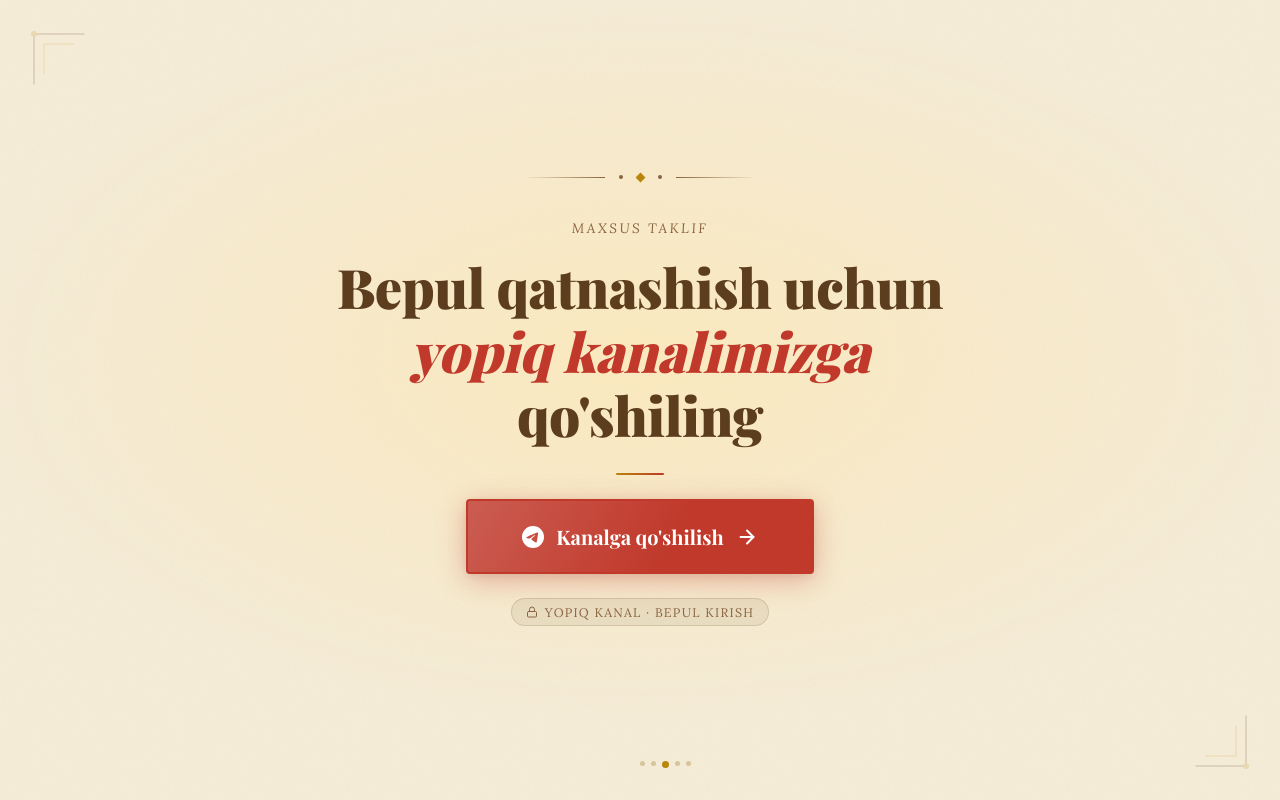
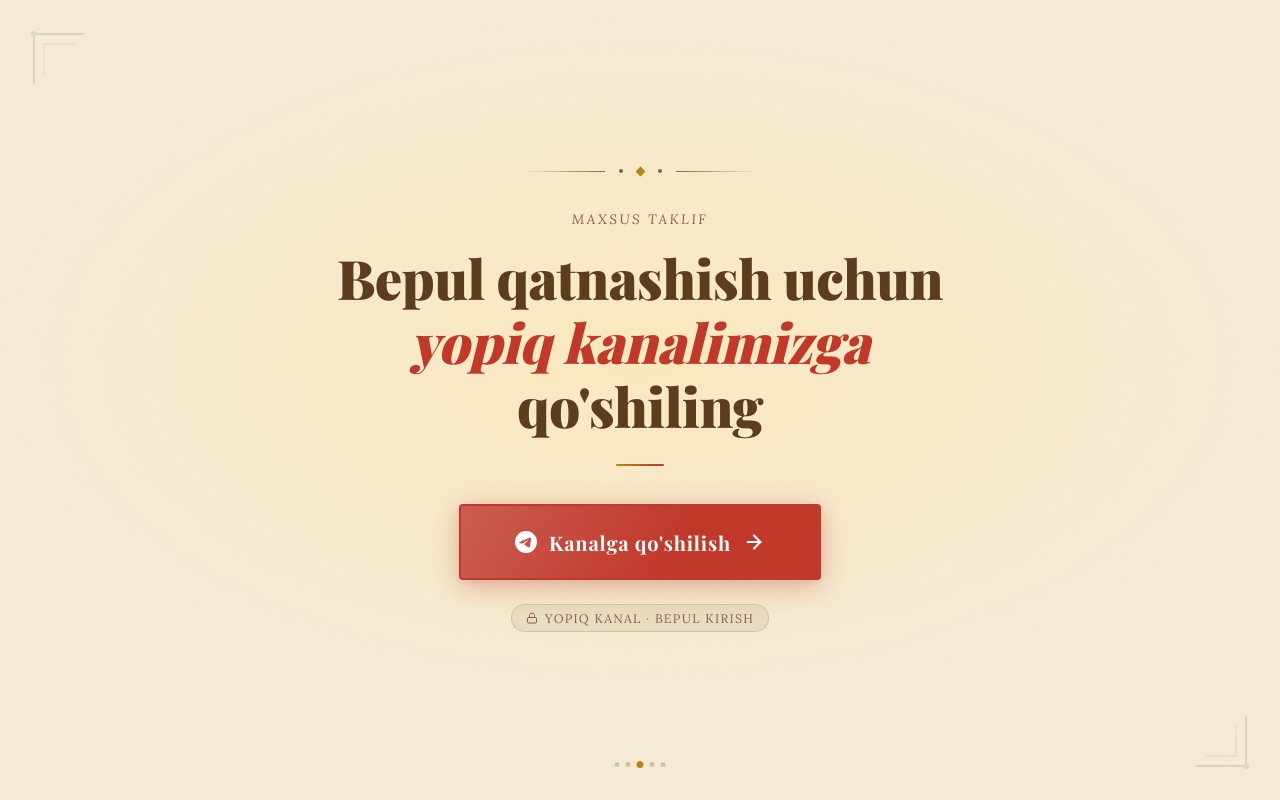
Before and after one commit to jamshidbek-004/kanal, a plain HTML site: page index.html in a window 1280 px wide. Drawn offline with nearby package versions, Linux system fonts and the light colour scheme; a web font is replaced by a local one.

Commit message:
index.html

```diff
--- a/index.html
+++ b/index.html
@@ -4,13 +4,12 @@
   <meta charset="UTF-8" />
   <meta name="viewport" content="width=device-width, initial-scale=1.0"/>
   <title>Kanalga Qo'shiling</title>
-  <link href="https://fonts.googleapis.com/css2?family=Playfair+Display:wght@700;900&family=Lora:ital,wght@0,400;0,600;1,400&display=swap" rel="stylesheet"/>
+  <link href="https://fonts.googleapis.com/css2?family=Playfair+Display:ital,wght@0,700;0,900;1,700&family=Lora:ital,wght@0,400;0,600;1,400&display=swap" rel="stylesheet"/>
   <style>
     *, *::before, *::after { box-sizing: border-box; margin: 0; padding: 0; }
 
     :root {
       --cream:       #F5ECD7;
-      --cream-dark:  #EAD9BC;
       --cream-deep:  #D6C49A;
       --brown:       #5C3D1E;
       --brown-light: #8B6340;
@@ -28,7 +27,6 @@
       overflow: hidden;
     }
 
-    /* Subtle grain overlay */
     body::before {
       content: '';
       position: fixed; inset: 0;
@@ -39,7 +37,6 @@
       opacity: 0.5;
     }
 
-    /* Radial warm glow in center */
     body::after {
       content: '';
       position: fixed; inset: 0;
@@ -47,6 +44,16 @@
       pointer-events: none;
       z-index: 0;
     }
+
+    .corner {
+      position: fixed;
+      width: 120px; height: 120px;
+      opacity: 0.18;
+      pointer-events: none;
+      z-index: 1;
+    }
+    .corner.tl { top: 1.5rem; left: 1.5rem; }
+    .corner.br { bottom: 1.5rem; right: 1.5rem; transform: rotate(180deg); }
 
     .page {
       position: relative;
@@ -60,18 +67,14 @@
       text-align: center;
     }
 
-    /* Decorative top line */
     .ornament {
       display: flex;
       align-items: center;
       gap: 14px;
-      margin-bottom: 2.4rem;
-      opacity: 0;
-      animation: fadeUp 0.8s 0.1s ease forwards;
+      margin-bottom: 2.2rem;
     }
     .ornament-line {
-      width: 80px;
-      height: 1px;
+      width: 80px; height: 1px;
       background: linear-gradient(to right, transparent, var(--brown-light));
     }
     .ornament-line.right {
@@ -96,8 +99,6 @@
       color: var(--brown-light);
       text-transform: uppercase;
       margin-bottom: 1.1rem;
-      opacity: 0;
-      animation: fadeUp 0.8s 0.25s ease forwards;
     }
 
     h1 {
@@ -109,36 +110,19 @@
       max-width: 700px;
       letter-spacing: -0.01em;
       margin-bottom: 1.6rem;
-      opacity: 0;
-      animation: fadeUp 0.9s 0.4s ease forwards;
     }
-
     h1 span {
       color: var(--red);
       font-style: italic;
     }
 
     .divider {
-      width: 48px;
-      height: 2px;
+      width: 48px; height: 2px;
       background: linear-gradient(to right, var(--gold), var(--red));
       border-radius: 2px;
-      margin: 0 auto 1.5rem;
-      opacity: 0;
-      animation: fadeUp 0.8s 0.55s ease forwards;
+      margin: 0 auto 2.4rem;
     }
 
-    .subtitle {
-      font-size: 1.05rem;
-      color: var(--brown-light);
-      line-height: 1.7;
-      max-width: 420px;
-      margin-bottom: 2.8rem;
-      opacity: 0;
-      animation: fadeUp 0.8s 0.65s ease forwards;
-    }
-
-    /* Red CTA button */
     .btn {
       display: inline-flex;
       align-items: center;
@@ -147,10 +131,10 @@
       color: #fff;
       font-family: 'Playfair Display', serif;
       font-weight: 700;
-
+      font-size: 1.25rem;
+      letter-spacing: 0.04em;
       text-decoration: none;
       padding: 1.4rem 3.4rem;
-      font-size: 1.25rem;
       border-radius: 4px;
       border: 2px solid var(--red);
       cursor: pointer;
@@ -158,23 +142,18 @@
       overflow: hidden;
       transition: background 0.25s, transform 0.18s, box-shadow 0.25s;
       box-shadow: 0 6px 28px var(--red-glow), 0 2px 8px rgba(0,0,0,0.08);
-      opacity: 0;
-      animation: fadeUp 0.8s 0.8s ease forwards;
     }
-
     .btn::before {
       content: '';
       position: absolute; inset: 0;
       background: linear-gradient(120deg, rgba(255,255,255,0.18) 0%, transparent 60%);
       pointer-events: none;
     }
-
     .btn svg {
       width: 22px; height: 22px;
       flex-shrink: 0;
       transition: transform 0.2s;
     }
-
     .btn:hover {
       background: var(--red-hover);
       border-color: var(--red-hover);
@@ -184,7 +163,6 @@
     .btn:hover svg { transform: translateX(3px); }
     .btn:active { transform: translateY(0); }
 
-    /* Lock badge */
     .lock-badge {
       display: inline-flex;
       align-items: center;
@@ -198,12 +176,9 @@
       color: var(--brown-light);
       text-transform: uppercase;
       margin-top: 1.5rem;
-      opacity: 0;
-      animation: fadeUp 0.8s 1s ease forwards;
     }
     .lock-badge svg { width: 12px; height: 12px; }
 
-    /* Bottom ornament */
     .bottom-ornament {
       position: fixed;
       bottom: 2rem;
@@ -211,37 +186,21 @@
       transform: translateX(-50%);
       display: flex;
       gap: 6px;
-      opacity: 0;
-      animation: fadeUp 0.8s 1.1s ease forwards;
+      align-items: center;
+      z-index: 1;
     }
     .dot { width: 5px; height: 5px; border-radius: 50%; background: var(--cream-deep); }
     .dot.mid { background: var(--gold); width: 7px; height: 7px; }
 
-    @keyframes fadeUp {
-      from { opacity: 0; transform: translateY(18px); }
-      to   { opacity: 1; transform: translateY(0); }
-    }
-
-    /* Floating corner decorations */
-    .corner {
-      position: fixed;
-      width: 120px; height: 120px;
-      opacity: 0.18;
-      pointer-events: none;
-    }
-    .corner.tl { top: 1.5rem; left: 1.5rem; }
-    .corner.br { bottom: 1.5rem; right: 1.5rem; transform: rotate(180deg); }
-
     @media (max-width: 480px) {
       h1 { font-size: 2rem; }
-      .btn { font-size: 0.95rem; padding: 0.9rem 1.7rem; }
+      .btn { font-size: 1rem; padding: 1.1rem 2rem; }
       .corner { width: 70px; height: 70px; }
     }
   </style>
 </head>
 <body>
 
-  <!-- Corner SVG decorations -->
   <svg class="corner tl" viewBox="0 0 120 120" fill="none" xmlns="http://www.w3.org/2000/svg">
     <path d="M10 10 L10 60 M10 10 L60 10" stroke="#5C3D1E" stroke-width="1.5" stroke-linecap="round"/>
     <path d="M20 20 L20 50 M20 20 L50 20" stroke="#B8860B" stroke-width="1" stroke-linecap="round"/>
@@ -269,14 +228,11 @@
 
     <div class="divider"></div>
 
-
     <a class="btn" href="https://t.me/+O0bv-mGnxpxhYTUy" target="_blank" rel="noopener">
-      <!-- Telegram icon -->
       <svg viewBox="0 0 24 24" fill="white" xmlns="http://www.w3.org/2000/svg">
         <path d="M11.944 0A12 12 0 0 0 0 12a12 12 0 0 0 12 12 12 12 0 0 0 12-12A12 12 0 0 0 12 0a12 12 0 0 0-.056 0zm4.962 7.224c.1-.002.321.023.465.14a.506.506 0 0 1 .171.325c.016.093.036.306.02.472-.18 1.898-.962 6.502-1.36 8.627-.168.9-.499 1.201-.82 1.23-.696.065-1.225-.46-1.9-.902-1.056-.693-1.653-1.124-2.678-1.8-1.185-.78-.417-1.21.258-1.91.177-.184 3.247-2.977 3.307-3.23.007-.032.014-.15-.056-.212s-.174-.041-.249-.024c-.106.024-1.793 1.14-5.061 3.345-.48.33-.913.49-1.302.48-.428-.008-1.252-.241-1.865-.44-.752-.245-1.349-.374-1.297-.789.027-.216.325-.437.893-.663 3.498-1.524 5.83-2.529 6.998-3.014 3.332-1.386 4.025-1.627 4.476-1.635z"/>
       </svg>
       Kanalga qo'shilish
-      <!-- Arrow -->
       <svg viewBox="0 0 24 24" fill="none" stroke="white" stroke-width="2.2" stroke-linecap="round" stroke-linejoin="round">
         <line x1="5" y1="12" x2="19" y2="12"/>
         <polyline points="12 5 19 12 12 19"/>
@@ -284,7 +240,6 @@
     </a>
 
     <div class="lock-badge">
-      <!-- Lock icon -->
       <svg viewBox="0 0 24 24" fill="none" stroke="currentColor" stroke-width="2" stroke-linecap="round" stroke-linejoin="round">
         <rect x="3" y="11" width="18" height="11" rx="2" ry="2"/>
         <path d="M7 11V7a5 5 0 0 1 10 0v4"/>
```
